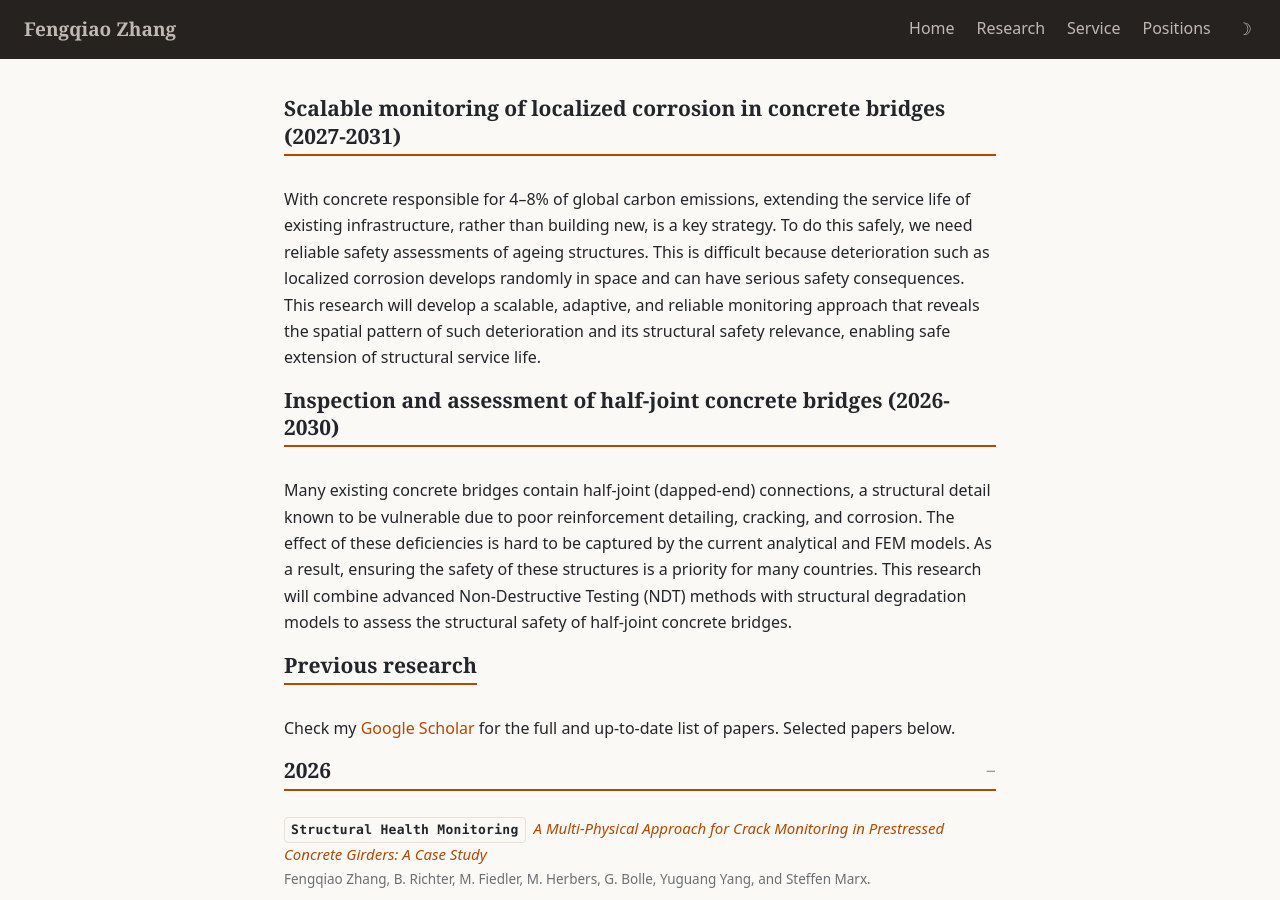
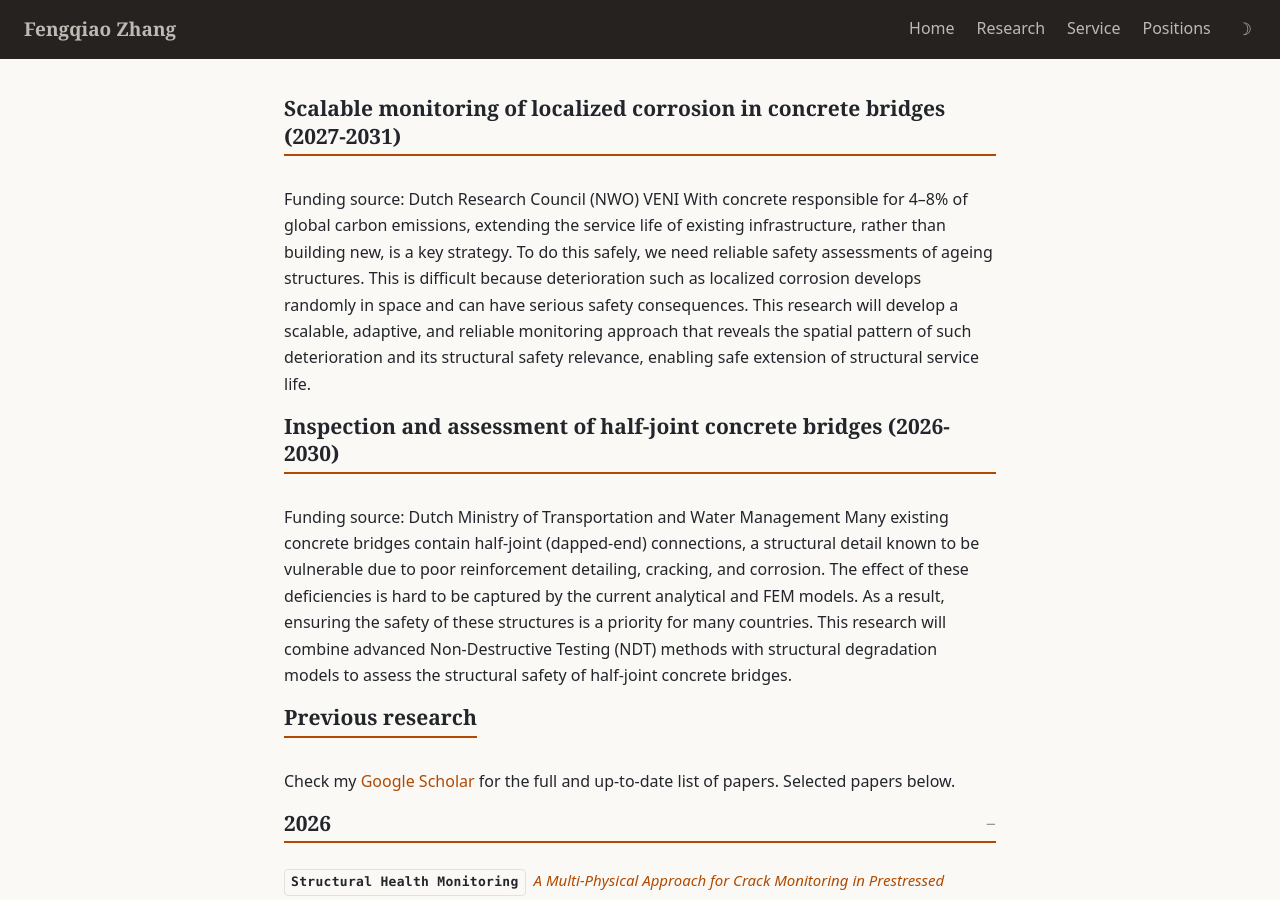
Before and after one commit to Fengqiao-Zhang/Fengqiao-Zhang.github.io, a Jekyll site: the page built from research.md, in a window 1280 px wide and 900 px high. Built offline with Jekyll 4.4.1, drawn with Linux system fonts in a browser that asks for light colours.

Commit message:
Update research.md

```diff
--- a/research.md
+++ b/research.md
@@ -7,16 +7,14 @@ permalink: /publications/
 <section class="section" markdown="1">
 
 ## Scalable monitoring of localized corrosion in concrete bridges (2027-2031)
-
+Funding source: Dutch Research Council (NWO) VENI
 With concrete responsible for 4–8% of global carbon emissions, extending the service life of existing infrastructure, rather than building new, is a key strategy. To do this safely, we need reliable safety assessments of ageing structures. This is difficult because deterioration such as localized corrosion develops randomly in space and can have serious safety consequences. This research will develop a scalable, adaptive, and reliable monitoring approach that reveals the spatial pattern of such deterioration and its structural safety relevance, enabling safe extension of structural service life.
 
 ## Inspection and assessment of half-joint concrete bridges (2026-2030)
-
+Funding source: Dutch Ministry of Transportation and Water Management
 Many existing concrete bridges contain half-joint (dapped-end) connections, a structural detail known to be vulnerable due to poor reinforcement detailing, cracking, and corrosion. The effect of these deficiencies is hard to be captured by the current analytical and FEM models. As a result, ensuring the safety of these structures is a priority for many countries. This research will combine advanced Non-Destructive Testing (NDT) methods with structural degradation models to assess the structural safety of half-joint concrete bridges.
 
-
 ## Previous research
-
 Check my [Google Scholar](https://scholar.google.com/citations?user=1cteIHQAAAAJ&hl=en) for the full and up-to-date list of papers. Selected papers below.
 
 {% assign pubs_by_year = site.data.publications | group_by: "year" %}
```
